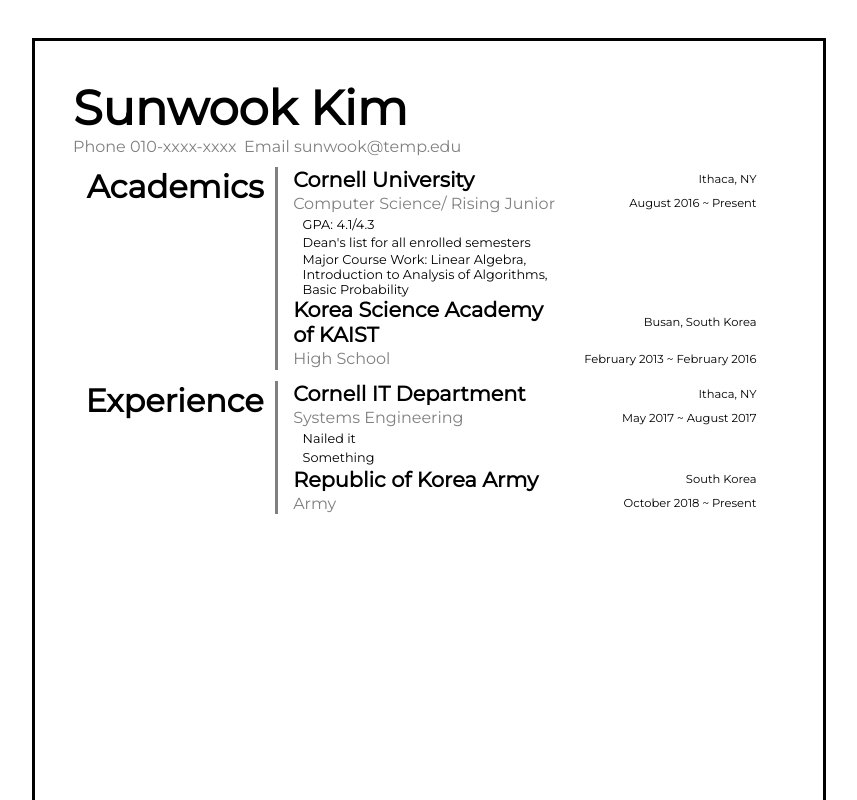
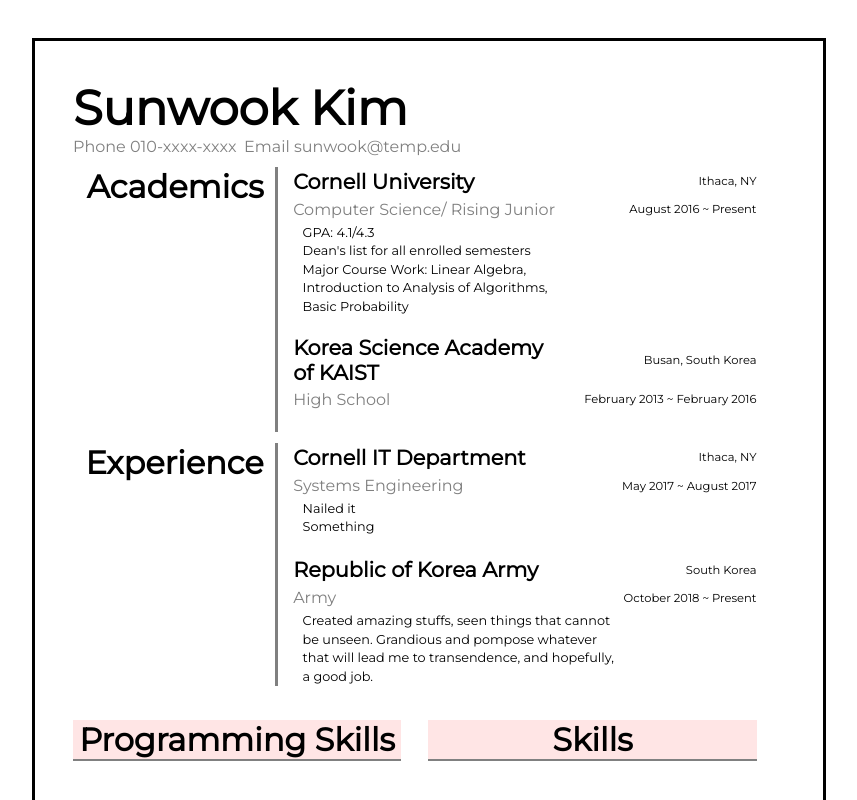
Before and after one commit to kim-sunwook/web_resume, a plain HTML site: page index.html in a window 1280 px wide. Shown: the top 800 px of the page, without its empty margins (211-1068 px from the left). Drawn offline with Linux system fonts and the light colour scheme.

Commit message:
Adjust line spacing. Add skill sections.

```diff
--- a/index.html
+++ b/index.html
@@ -101,7 +101,9 @@
         .main-block_content_table tr > :nth-child(1){
         }
         .title tr{
-            height: 8mm;
+        }
+        .title td{
+            height: 7.5mm;
         }
         .title td br{
             line-height: 0;
@@ -114,8 +116,8 @@
             font-size: 0.72em;
             text-align: right;
         }
-        .subtitle {
-            height: 6mm;
+        .subtitle td{
+            height: 7.5mm;
         }
         .subtitle :nth-child(1){
             white-space: nowrap;
@@ -128,11 +130,28 @@
             text-align: right;
         }
         .description {
-            height: 5mm;
             font-size:0.8em;
         }
         .description_text{
             padding-left: 2.5mm;
+            line-height: 1.45;
+        }
+        .bottom-block{
+            margin-top:9mm;
+            display: flex;
+            justify-content: space-between;
+            width: 96%;
+        }
+        .bottom-block_skill-box{
+            width: 48%;
+            background: rgba(255,0,0,0.1)
+        }
+        .bottom-block_skill-box_title{
+            font-size: 2em;
+            font-weight: bold;
+        }
+        hr.hr--gray{
+            border: 1.5px solid gray;
         }
         @page {
             size: A4;
@@ -187,6 +206,9 @@
                     <tr class="description">
                         <td class="description_text">Major Course Work: Linear Algebra, Introduction to Analysis of Algorithms, Basic Probability</td>
                     </tr>
+                    <tr class="description">
+                        <td colspan="2" class="description_text">&nbsp;</td>
+                    </tr>
                     <tr class="title">
                         <td>Korea Science Academy <br/>of KAIST</td>
                         <td>Busan, South Korea</td>
@@ -194,6 +216,9 @@
                     <tr class="subtitle">
                         <td>High School</td>
                         <td>February 2013 ~ February 2016</td>
+                    </tr>
+                    <tr class="description">
+                        <td colspan="2" class="description_text">&nbsp;</td>
                     </tr>
                 </table>
             </div>
@@ -218,6 +243,9 @@
                     <tr class="description">
                         <td colspan="2" class="description_text">Something</td>
                     </tr>
+                    <tr class="description">
+                        <td colspan="2" class="description_text">&nbsp;</td>
+                    </tr>
                     <tr class="title">
                         <td>Republic of Korea Army</td>
                         <td>South Korea</td>
@@ -226,7 +254,20 @@
                         <td>Army</td>
                         <td>October 2018 ~ Present</td>
                     </tr>
+                    <tr class="description">
+                        <td class="description_text">Created amazing stuffs, seen things that cannot be unseen. Grandious and pompose whatever that will lead me to transendence, and hopefully, a good job.</td>
+                    </tr>
                 </table>
+            </div>
+        </div>
+        <div class="bottom-block">
+            <div class="bottom-block_skill-box">
+                <p class="bottom-block_skill-box_title">Programming Skills</p>
+                <hr class="hr--gray">
+            </div>
+            <div class="bottom-block_skill-box">
+                <p class="bottom-block_skill-box_title">Skills</p>
+                <hr class="hr--gray">
             </div>
         </div>
     </div>
```
